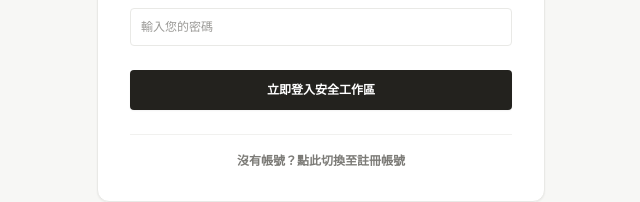
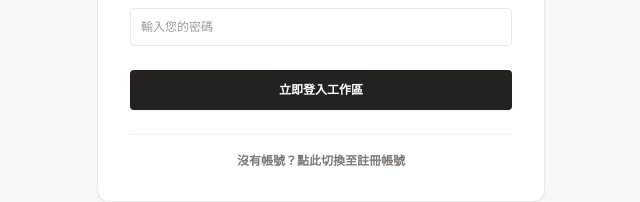
Before and after one commit to 26kTsa/Vibe-Coding-, a React (Vite) app: page / in a window 1280 px wide. Shown: the part 440-642 px from the top of the page, without its empty margins (319-959 px from the left). Built offline with nearby package versions, Linux system fonts and the light colour scheme.

Commit message:
fix(ui): update login button text
Simplify the login button text for better clarity and consistency in the authentication flow.

```diff
--- a/src/App.tsx
+++ b/src/App.tsx
@@ -1252,7 +1252,7 @@ ${activeNote.keyPoints.map((kp, idx) => `${idx + 1}. ${kp}`).join('\n')}
               type="submit"
               className="w-full bg-[#23221E] hover:bg-[#37352F] text-white text-xs font-bold py-3 rounded cursor-pointer transition-all active:scale-98 mt-2 shadow-xs text-center animate-none"
             >
-              {authMode === 'login' ? '立即登入安全工作區' : '註冊並自動登入'}
+              {authMode === 'login' ? '立即登入工作區' : '註冊並自動登入'}
             </button>
           </form>
 
```
